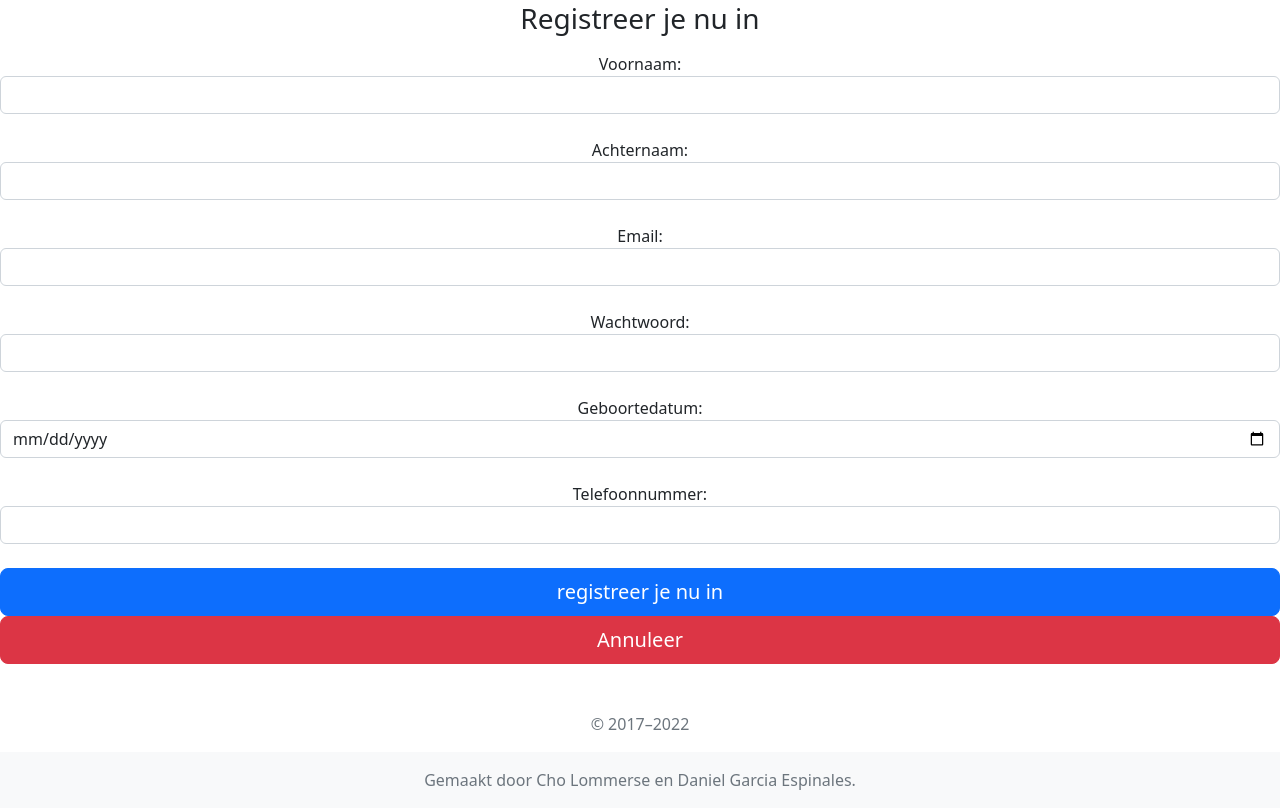
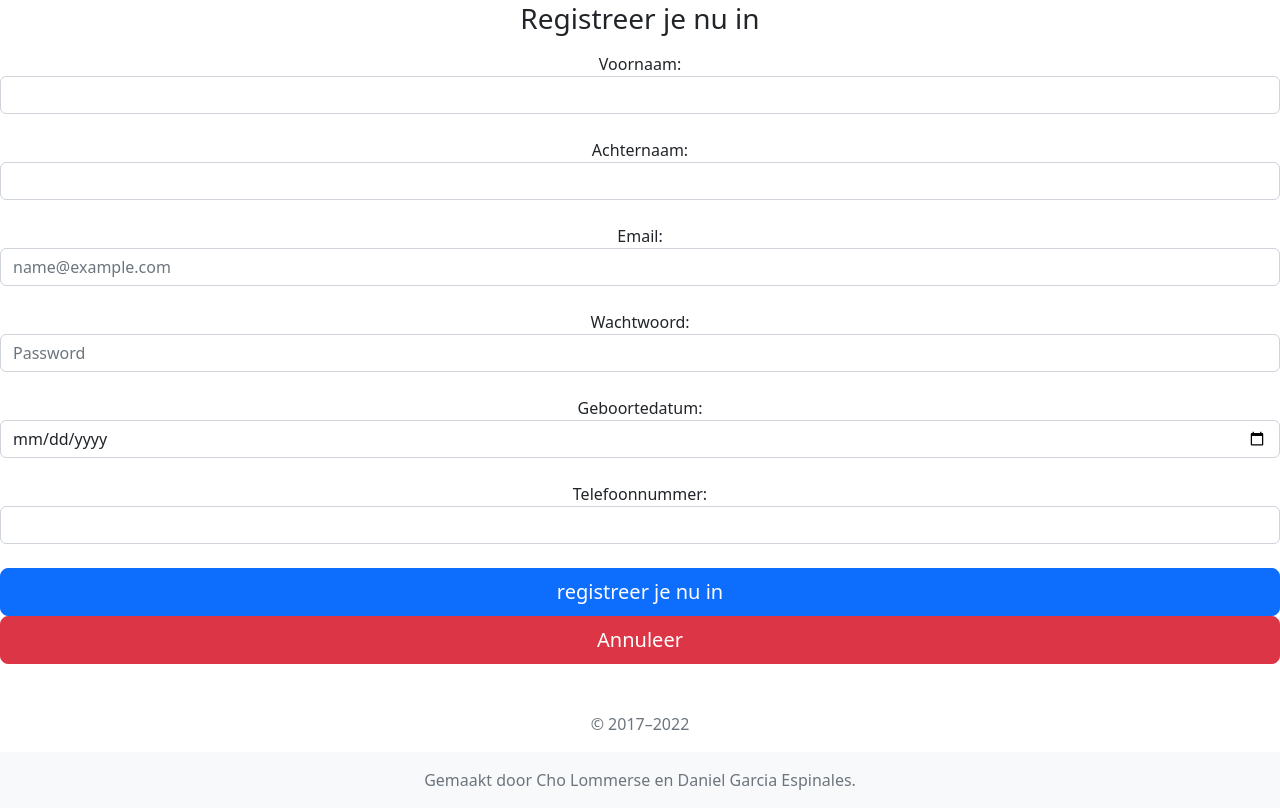
Before and after one commit to Hakulax28/CinemaWiki, a PHP site: page /registreer.php in a window 1280 px wide. Shown: the part 94-902 px from the top of the page. Run offline with PHP 8.4, Linux system fonts and the light colour scheme.

Commit message:
aanpassing

```diff
--- a/header.php
+++ b/header.php
@@ -29,8 +29,8 @@
          </form>
 
          <div class="text-end">
-            <button type="button" class="btn btn-outline-light me-2">Inloggen</button>
-            <button type="button" class="btn btn-warning">Registreren</button>
+            <button onclick="document.location='inloggen.php'" type="button" class="btn btn-outline-light me-2">Inloggen</button>
+            <button onclick="document.location='registreer.php'" type="button" class="btn btn-warning">Registreren</button>
          </div>
       </div>
    </div>
--- a/registreer.php
+++ b/registreer.php
@@ -16,11 +16,11 @@
          </div><br>
          <div class="form-group">
             <label for="email">Email: </label>
-            <input type="email" name="email" id="" class="form-control">
+            <input type="email" name="email" id="" class="form-control" placeholder="name@example.com">
          </div><br>
          <div class="form-group">
             <label for="password">Wachtwoord: </label>
-            <input type="password" name="password" id="" class="form-control">
+            <input type="password" name="password" id="" class="form-control" placeholder="Password">
          </div><br>
          <div class="form-group">
             <label for="date_of_birth">Geboortedatum: </label>
```
